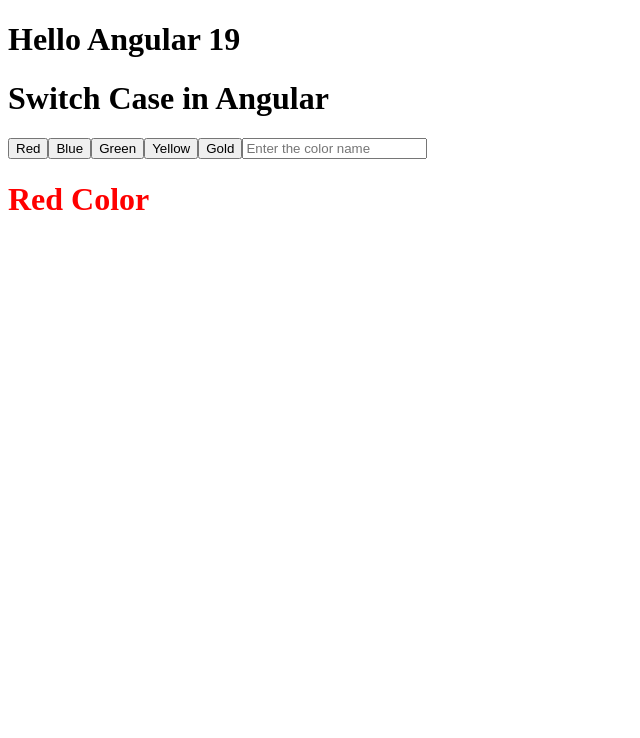
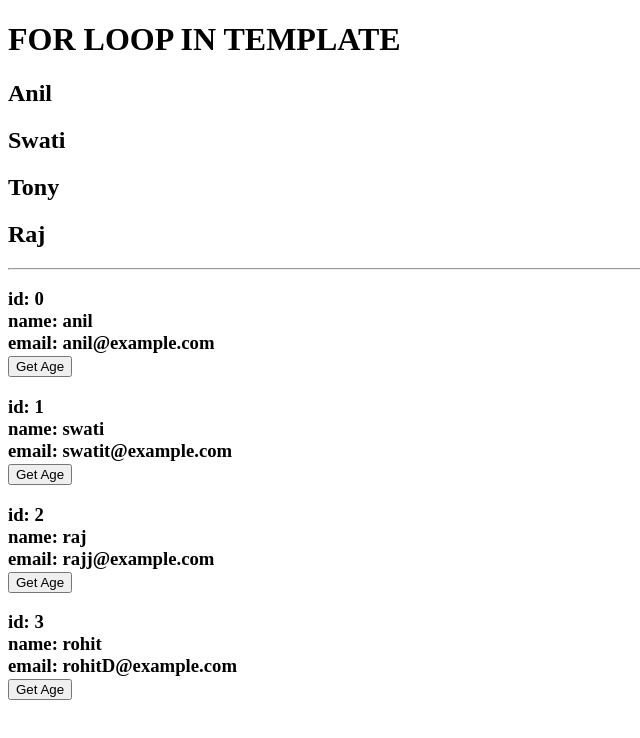
Before and after one commit to swatitiwari5300/angular-tut, an Angular app: page / in a window 1280 px wide. Shown: the top 738 px of the page, without its empty margins (0-640 px from the left). Built offline with nearby package versions, Linux system fonts and the light colour scheme.

Commit message:
control flow

```diff
--- a/src/app/app.component.html
+++ b/src/app/app.component.html
@@ -1,4 +1,4 @@
-<h1>Hello Angular 19</h1>
+<!-- <h1>Hello Angular 19</h1> -->
 <!---
 <h2>{{title}}</h2>
 <h3>{{name}}</h3>
@@ -98,7 +98,7 @@
 <div style="background-color: black; width: 100px; height: 100px;"></div>
 } -->
 
-<h1>Switch Case in Angular</h1>
+<!-- <h1>Switch Case in Angular</h1>
 
 <button (click)="handleColor('red')">Red</button>
 <button (click)="handleColor('blue')">Blue</button>
@@ -125,4 +125,21 @@
         <h1>No Color Matches</h1>
     }
 
+} -->
+
+<h1>FOR LOOP IN TEMPLATE</h1>
+
+@for (user of users; track user) {
+    <h2>{{user}}</h2>
 }
+
+<hr>
+
+@for (student of students; track student; let id = $index) {
+    <h3>
+        <span>id: {{id}}</span> <br>
+        <span>name: {{student.name}} </span> <br>
+        <span>email: {{student.email}} </span> <br>
+        <button (click)="getName(student.name)">Get Age</button>
+    </h3>
+}
--- a/src/app/app.component.ts
+++ b/src/app/app.component.ts
@@ -101,4 +101,15 @@
     this.color = val;
   }
 
+  users = ["Anil", "Swati", "Tony", "Raj"]
+  students = [
+    {name: "anil", age: 29, email:"anil@example.com"},
+    {name: "swati", age: 23, email:"swatit@example.com"},
+    {name: "raj", age: 20, email:"rajj@example.com"},
+    {name: "rohit", age: 22, email:"rohitD@example.com"},
+  ]
+
+  getName(event:string){
+    console.log(event);
+  }
 }
```
